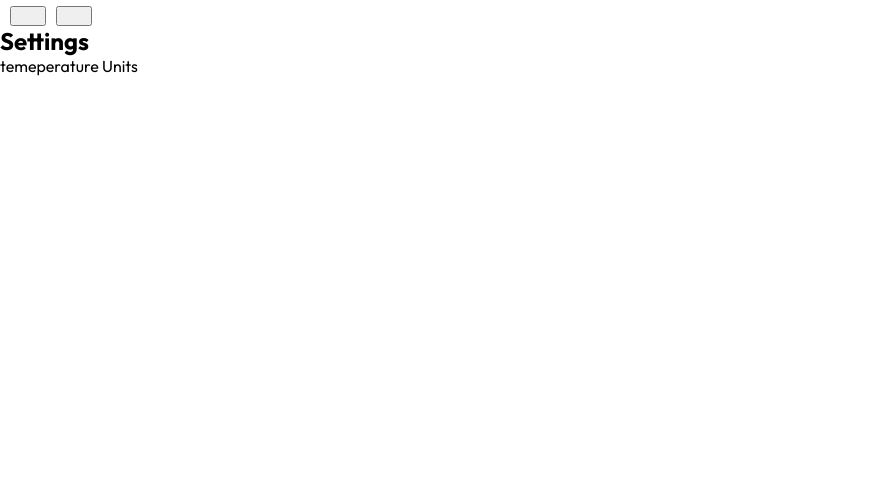
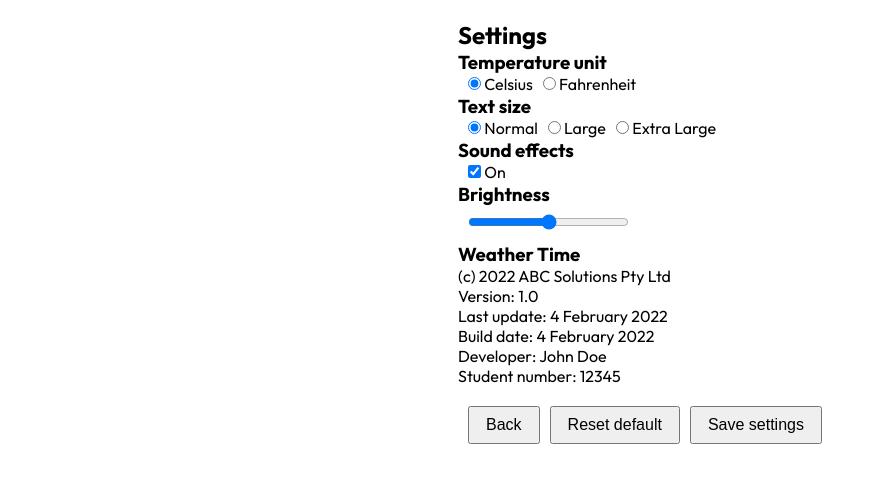
Before and after one commit to andreeus2/ACBIWheaterApp, a React (Create React App) app: page /settings in a window 1280 px wide. Shown: the top 482 px of the page, without its empty margins (0-884 px from the left). Built offline with nearby package versions, Linux system fonts and the light colour scheme.

Commit message:
Pushing settigns and swap between Celcius and fahrehait

```diff
--- a/src/Components/Cities.js
+++ b/src/Components/Cities.js
@@ -1,20 +1,22 @@
 import React from "react"
 import '../Styles/cities.css';
 
-function Citys({country,cityName,time,date, icon, temp, description}) {
-    const tempUnit = '°F';
+function Citys({ country, cityName, time, date, icon, temp, description }) {
+    const temperatureUnit = localStorage.getItem("temperature") || "Celsius";
+    const displayedTemp = temperatureUnit === "Celsius" ? temp.temp_c + " °C" : temp.temp_f + " °F";
+
     return (
         <div className="result">
-            <h1>{cityName +", "+ country.slice(0,2).toUpperCase()}</h1>
+            <h1>{cityName + ", " + country.slice(0,2).toUpperCase()}</h1>
             <h2>{time}</h2>
             <p>{date}</p>
             <div className="description">
-                <img src={icon} alt=""/>
-                <h1>{temp.temp_c+" "+tempUnit}</h1>
+                <img src={icon} alt="Weather Icon" />
+                <h1>{displayedTemp}</h1>
                 <p>{description}</p>
             </div>
         </div>
-    )
+    );
 }
 
-export default Citys
+export default Citys;
--- a/src/Components/Settings.js
+++ b/src/Components/Settings.js
@@ -1,21 +1,96 @@
-import React from "react";
 import "../Styles/settings.css"
+import React, { useState, useEffect } from "react";
+import { useNavigate } from "react-router-dom";
+import "../Main.js"
+import "./Weatherresult"
 
-function Settings(){
-    return(
-        <div >
-            <div className="title">
-                <button value="back"/>
-                <button value="Reset default"/>
-                <h2>Settings</h2>
-            </div>
-            <div className="body">
-                <div className="temeperature">
-                    <p>temeperature Units</p>
-                </div>
-            </div>
-        </div>
-    )
-}
+const Settings = () => {
+  const navigate = useNavigate();
+
+  const [temperature, setTemperatureUnit] = useState(localStorage.getItem("temperature") || "Celsius");
+  const [textSize, setTextSize] = useState(localStorage.getItem("textSize") || "Normal");
+  const [soundEffects, setSoundEffects] = useState(JSON.parse(localStorage.getItem("soundEffects")) ?? true);
+  const [brightness, setBrightness] = useState(localStorage.getItem("brightness") || 50);
+
+  useEffect(() => {
+    localStorage.setItem("temperature", temperature);
+    localStorage.setItem("textSize", textSize);
+    localStorage.setItem("soundEffects", soundEffects);
+    localStorage.setItem("brightness", brightness);
+  }, [temperature, textSize, soundEffects, brightness]);
+
+  const resetDefaults = () => {
+    setTemperatureUnit("Celsius");
+    setTextSize("Normal");
+    setSoundEffects(true);
+    setBrightness(50);
+    localStorage.setItem("temperature", "Celsius");
+    localStorage.setItem("textSize", "Normal");
+    localStorage.setItem("soundEffects", true);
+    localStorage.setItem("brightness", 50);
+  };
+
+  const saveSettings = () => {
+    alert("Settings saved successfully!");
+    navigate(-1);
+  };
+
+  return (
+    <div style={{ padding: "20px", maxWidth: "500px", margin: "auto" }}>
+      <h2>Settings</h2>
+
+      <div>
+        <h3>Temperature unit</h3>
+        <label>
+          <input type="radio" value="Celsius" checked={temperature === "Celsius"} onChange={() => setTemperatureUnit("Celsius")} /> Celsius
+        </label>
+        <label>
+          <input type="radio" value="Fahrenheit" checked={temperature === "Fahrenheit"} onChange={() => setTemperatureUnit("Fahrenheit")} /> Fahrenheit
+        </label>
+      </div>
+
+      <div>
+        <h3>Text size</h3>
+        <label>
+          <input type="radio" value="Normal" checked={textSize === "Normal"} onChange={() => setTextSize("Normal")} /> Normal
+        </label>
+        <label>
+          <input type="radio" value="Large" checked={textSize === "Large"} onChange={() => setTextSize("Large")} /> Large
+        </label>
+        <label>
+          <input type="radio" value="Extra Large" checked={textSize === "Extra Large"} onChange={() => setTextSize("Extra Large")} /> Extra Large
+        </label>
+      </div>
+
+      <div>
+        <h3>Sound effects</h3>
+        <label>
+          <input type="checkbox" checked={soundEffects} onChange={() => setSoundEffects(!soundEffects)} /> On
+        </label>
+      </div>
+
+      <div>
+        <h3>Brightness</h3>
+        <input type="range" min="0" max="100" value={brightness} onChange={(e) => setBrightness(e.target.value)} />
+      </div>
+
+      <div>
+        <h3>Weather Time</h3>
+        <p>(c) 2022 ABC Solutions Pty Ltd</p>
+        <p>Version: 1.0</p>
+        <p>Last update: 4 February 2022</p>
+        <p>Build date: 4 February 2022</p>
+        <p>Developer: John Doe</p>
+        <p>Student number: 12345</p>
+      </div>
+
+      <div style={{ marginTop: "20px" }}>
+        <button onClick={() => navigate("/")}>Back</button>
+        <button onClick={resetDefaults} style={{ marginLeft: "10px" }}>Reset default</button>
+        <button onClick={saveSettings} style={{ marginLeft: "10px" }}>Save settings</button>
+      </div>
+    </div>
+  );
+};
 
 export default Settings;
--- a/src/Components/Weatherresult.js
+++ b/src/Components/Weatherresult.js
@@ -1,47 +1,67 @@
-import React, { useEffect, useState } from "react"
-import '../Styles/weather.css'
-import Citys from "./Cities"
-import {   Link } from 'react-router-dom';
+import React, { useEffect, useState } from "react";
+import '../Styles/weather.css';
+import Citys from "./Cities";
+import { Link } from 'react-router-dom';
 
-function Weatherresult (test){
+function Weatherresult() {
+  const [cityInput, setCityInput] = useState("");
+  const [weatherData, setWeatherData] = useState(JSON.parse(localStorage.getItem("weatherData")) || []);
+  const [temperatureUnit, setTemperatureUnit] = useState(localStorage.getItem("temperature") || "Celsius");
 
-  let cityinput=""
-  let newData=[];
-  const [weatherdata,setweatherdata]=useState([]);
+  useEffect(() => {
+    localStorage.setItem("weatherData", JSON.stringify(weatherData));
+    localStorage.setItem("temperature", temperatureUnit);
+  }, [weatherData, temperatureUnit]);
 
-  function citytext(){
-    document.querySelector("input").addEventListener("input", (e) => {
-      e.preventDefault();
-      cityinput=e.target.value;
-      })
+  const handleCityInput = (e) => {
+    setCityInput(e.target.value);
+  };
+
+  const fetchWeather = async () => {
+    if (!cityInput) return;
+    try {
+      const response = await fetch(`http://api.weatherapi.com/v1/current.json?key=7a3ed539c9aa4341a9b74827251202&q=${cityInput}&aqi=no`);
+      const result = await response.json();
+      if (result.error) {
+        alert("City not found. Please try again.");
+        return;
       }
-  const fetchWeather = async () =>{
-    const data= await fetch(`http://api.weatherapi.com/v1/current.json?key=7a3ed539c9aa4341a9b74827251202&q=${cityinput}&aqi=no`)
-    const result = await data.json();
-    newData = [result];
-    setweatherdata((prevRecords) => [...prevRecords, ...newData]);
+      setWeatherData((prevRecords) => [...prevRecords, result]);
+    } catch (error) {
+      console.error("Error fetching weather data:", error);
     }
+  };
+
+  const convertToFahrenheit = (celsius) => {
+    return celsius !== undefined ? Math.round((celsius * 9/5) + 32) : "N/A";
+  };
+
   return (
     <div className="result">
       <div className="search">
         <Link to="/Settings">Settings</Link>
-          <input type="text" placeholder="Search a city..." onChange={citytext }/>
+        <input type="text" placeholder="Search a city..." onChange={handleCityInput} value={cityInput} />
         <button onClick={fetchWeather}>Search</button>
       </div>
       <div className="container">
-          {console.log("ivan =",weatherdata)}
-
-          {weatherdata.map(item=><Citys
-          country={item.location.country}
-          cityName={item.location.name}
-          time={item.location.localtime.slice(10)}
-          date={item.location.localtime.slice(0,10)}
-          icon={item.current.condition.icon}
-          temp={item.current}
-          description={item.current.condition.text}/>)}
+        {weatherData.map(item => (
+          <Citys
+            key={item.location?.name || Math.random()}
+            country={item.location?.country || "Unknown"}
+            cityName={item.location?.name || "Unknown"}
+            time={item.location?.localtime?.slice(10) || "N/A"}
+            date={item.location?.localtime?.slice(0,10) || "N/A"}
+            icon={item.current?.condition?.icon || ""}
+            temp={{
+              temp_c: item.current?.temp_c !== undefined ? item.current.temp_c : "N/A",
+              temp_f: item.current?.temp_c !== undefined ? convertToFahrenheit(item.current.temp_c) : "N/A"
+            }}
+            description={item.current?.condition?.text || "No data"}
+          />
+        ))}
       </div>
     </div>
-    )
+  );
 }
 
-export default Weatherresult
+export default Weatherresult;
```
Also changed, not shown: src/Components/Weatherresult-prev.js (added, +47 -0 lines), 1 other file (tests, documents, lock files or other folders). Lines whose indentation alone changed are shown as unchanged.
